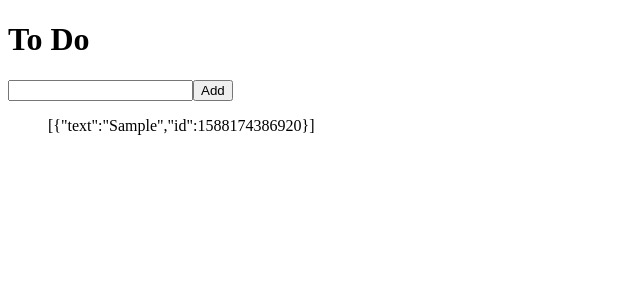
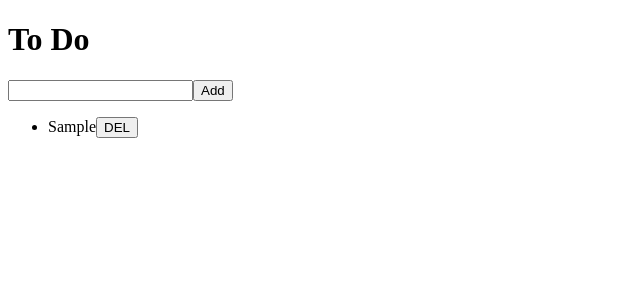
Before and after one commit to jeo19/VanillaJS-Redux-Reat, a React (Create React App) app: page /#/ in a window 1280 px wide. Both pictures are taken after typing "Sample" into the empty fields and a click on the button "Add". Shown: the top 300 px of the page, without its empty margins (0-640 px from the left). Built offline with nearby package versions, Linux system fonts and the light colour scheme.

Commit message:
add:Add Draft delete todo's action

```diff
--- /dev/null
+++ b/src/components/ToDo.js
@@ -0,0 +1,10 @@
+import React from 'react';
+function ToDo({ text, toDodelete }) {
+    return (
+        <li>
+            {text}
+            <button onClick={toDodelete}>DEL</button>
+        </li>
+    );
+}
+export default ToDo;
--- a/src/routes/Home.js
+++ b/src/routes/Home.js
@@ -1,8 +1,9 @@
 import React, { useState } from 'react';
 import { connect } from 'react-redux';
 import { actionCreators } from '../store';
-function Home({ toDos, addToDo }) {
-    //console.log(rest);
+import ToDo from '../components/ToDo';
+function Home({ toDos, addToDo, deleteToDo }) {
+    //console.log(addToDo);
     const [text, setText] = useState('');
     const onChange = (e) => {
         setText(e.target.value);
@@ -12,6 +13,9 @@ function Home({ toDos, addToDo }) {
         setText('');
         addToDo(text);
     };
+    const toDodelete = (id) => {
+        deleteToDo(id);
+    };
     return (
         <>
             <h1>To Do</h1>
@@ -19,7 +23,11 @@ function Home({ toDos, addToDo }) {
                 <input type="text" value={text} onChange={onChange}></input>
                 <button type="submit">Add</button>
             </form>
-            <ul>{JSON.stringify(toDos)}</ul>
+            <ul>
+                {toDos.map((toDo) => (
+                    <ToDo {...toDo} key={toDo.id} {...toDodelete} />
+                ))}
+            </ul>
         </>
     );
 }
@@ -29,6 +37,7 @@ function mapStateToProps(state) {
 function mapDispatchToProps(dispatch) {
     return {
         addToDo: (text) => dispatch(actionCreators.addToDo(text)),
+        deleteToDo: (id) => dispatch(actionCreators.deleteToDo(id)),
     };
 }
 // To connection the Store and components, we are passing the Store's state to Home component's props with mapStateToProps
```
